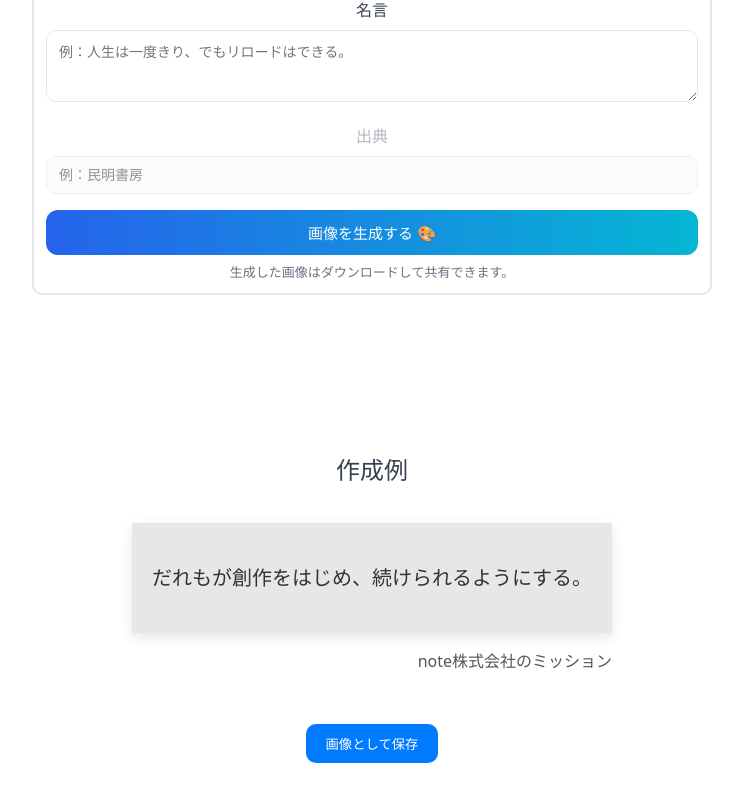
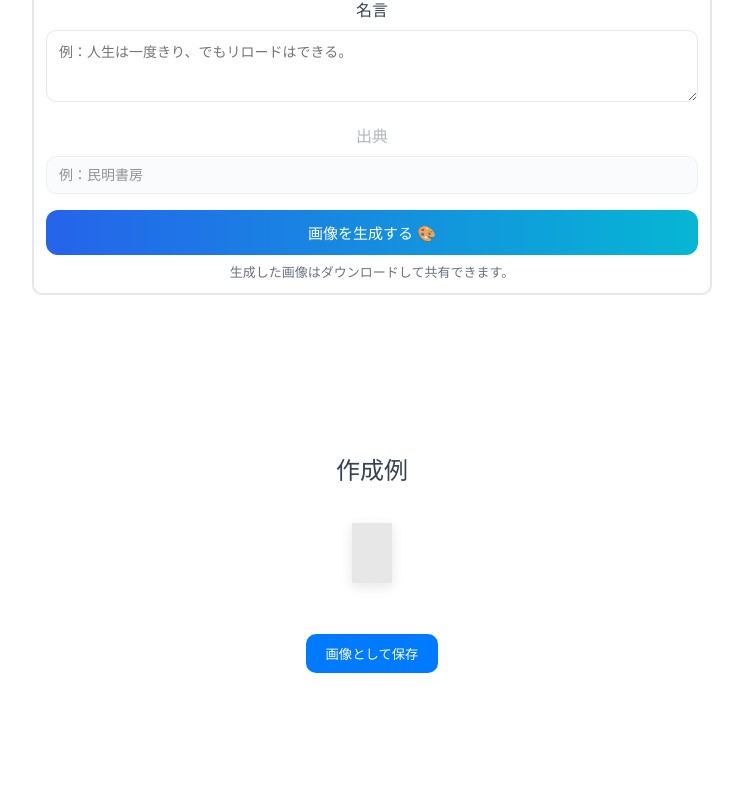
Before and after one commit to mizunoryuki/fake-quotes, a React (Vite) app: page / in a window 1280 px wide. Shown: the part 348-1149 px from the top of the page, without its empty margins (268-1011 px from the left). After the commit the page ends 1121 px from the top, so only its background shows below. Built offline with nearby package versions, Linux system fonts and the light colour scheme.

Commit message:
Fix QuoteCard components to correctly pass quote and source props

```diff
--- a/src/components/input-form/InputFormContainer.tsx
+++ b/src/components/input-form/InputFormContainer.tsx
@@ -48,16 +48,16 @@ export function InputFormContainer({ mode, setGeneratedCards }: Props) {
 
 			if (mode === "quote") {
 				setGeneratedCards(
-					splitResults.map((quoteText: string) => ({
-						quote: quoteText,
-						source: source,
+					splitResults.map((sourceText: string) => ({
+						quote: quote,
+						source: sourceText,
 					})),
 				);
 			} else {
 				setGeneratedCards(
-					splitResults.map((sourceText: string) => ({
-						quote: quote,
-						source: sourceText,
+					splitResults.map((quoteText: string) => ({
+						quote: quoteText,
+						source: source,
 					})),
 				);
 			}
--- a/src/components/quote-card-list/QuoteCardList.tsx
+++ b/src/components/quote-card-list/QuoteCardList.tsx
@@ -12,6 +12,7 @@ import "swiper/css";
 import "swiper/css/navigation";
 
 export function QuoteCardList({ generatedCards }: Props) {
+	console.log(generatedCards);
 	return (
 		<div className={styles.quoteCardListContainer}>
 			<Swiper
@@ -22,9 +23,9 @@ export function QuoteCardList({ generatedCards }: Props) {
 				onSlideChange={() => console.log("slide change")}
 				onSwiper={(swiper) => console.log(swiper)}
 			>
-				{generatedCards.map((_, index) => (
+				{generatedCards.map((value, index) => (
 					<SwiperSlide key={index} className={styles.swiperSlide}>
-						<QuoteCardContainer />
+						<QuoteCardContainer quote={value.quote} source={value.source} />
 					</SwiperSlide>
 				))}
 			</Swiper>
--- a/src/components/quote-card/QuoteCard.tsx
+++ b/src/components/quote-card/QuoteCard.tsx
@@ -3,18 +3,18 @@ import styles from "./quoteCard.module.css";
 type Props = {
 	ref: React.RefObject<null>;
 	handleDownload: () => Promise<void>;
+	quote: string;
+	source: string;
 };
 
-export function QuoteCard({ ref, handleDownload }: Props) {
+export function QuoteCard({ ref, handleDownload, quote, source }: Props) {
 	return (
 		<div className={styles.quoteCardContainer}>
 			<div ref={ref} id="quote-card" className={styles.quoteCardInner}>
 				<div className={styles.quoteCard}>
-					<p className={styles.quoteText}>
-						だれもが創作をはじめ、続けられるようにする。
-					</p>
+					<p className={styles.quoteText}>{quote}</p>
 				</div>
-				<p className={styles.subtitle}>note株式会社のミッション</p>
+				<p className={styles.subtitle}>{source}</p>
 			</div>
 
 			<button
--- a/src/components/quote-card/QuoteCardContainer.tsx
+++ b/src/components/quote-card/QuoteCardContainer.tsx
@@ -2,7 +2,12 @@ import { toPng } from "html-to-image";
 import { useRef } from "react";
 import { QuoteCard } from "./QuoteCard";
 
-export function QuoteCardContainer() {
+type Props = {
+	quote: string;
+	source: string;
+};
+
+export function QuoteCardContainer({ quote, source }: Props) {
 	const ref = useRef(null);
 
 	const handleDownload = async () => {
@@ -14,5 +19,5 @@ export function QuoteCardContainer() {
 		link.click();
 	};
 
-	return <QuoteCard ref={ref} handleDownload={handleDownload} />;
+	return <QuoteCard ref={ref} handleDownload={handleDownload} quote={quote} source={source} />;
 }
```
